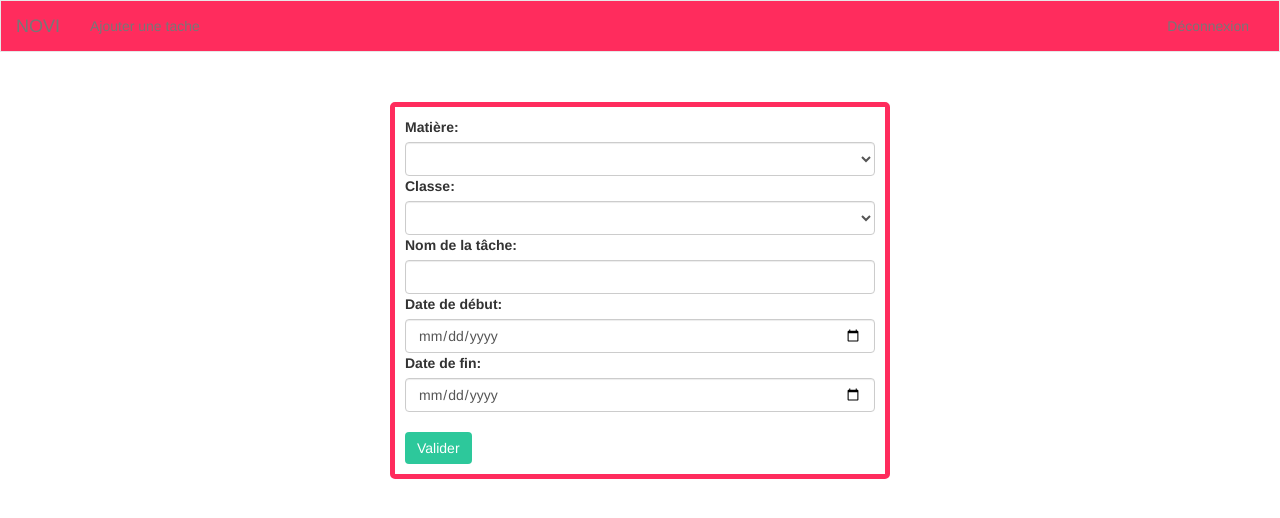
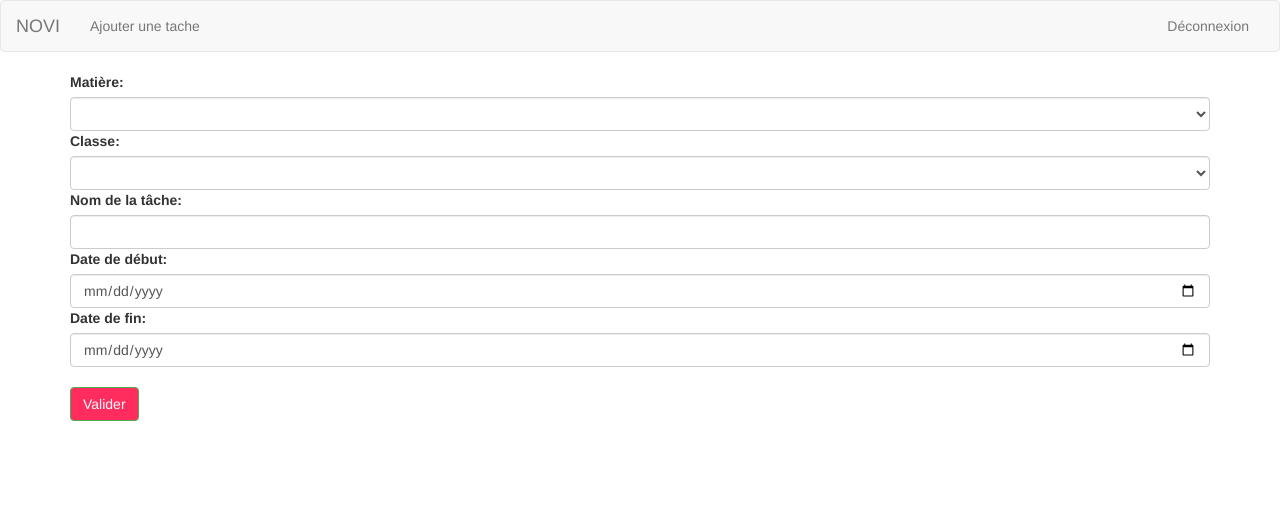
Before and after one commit to juliobasito/novi-challenge, a PHP site: page /views/teacher/formAddTaskTeacher.php in a window 1280 px wide. Shown: the top 518 px of the page. Run offline with PHP 8.4, Linux system fonts and the light colour scheme; the template is opened without the code that fills it, so the values that code supplies are empty; some libraries are stand-ins or nearby versions.

```diff
--- a/css/mycss.css
+++ b/css/mycss.css
@@ -1,45 +1,8 @@
-.form-group
-{
-	border: 5px solid #ff2c5d;
-	border-radius: 5px;
-	padding: 10px;
-	margin: 0 auto;
-	max-width: 500px;
-	margin-top: 50px;
+
+.btn-success{
+    background-color: #ff2c5d;
 }
 
-.onglet
-{
-	background-color:  #ff2c5d;
-	border: none;
-	border-radius: 0px;
-	margin-left: 10px;
+.btn-success:hover{
+    background-color: #ff2c5d !important;
 }
-.onglet:hover
-{
-	background-color: #CF244B;
-}
-.btn-success
-{
-	background-color: #2dc89b;
-	border: none;
-}
-.btn-success:hover
-{
-	background-color: #239C79;
-}
-.navbar-default
-{
-	background-color:  #ff2c5d;
-	border-radius: 0px;
-	margin: 0px;
-	color:white;
-}
-.navOnglet
-{
-	color:white;
-}
-.navOnglet:hover
-{
-	color:black;
-}
--- a/views/layouts/main.php
+++ b/views/layouts/main.php
@@ -16,6 +16,7 @@
 
     <!-- Custom CSS -->
     <link href="css/landing-page.css" rel="stylesheet">
+    <link href="css/mycss.css" rel="stylesheet">
 
     <!-- Custom Fonts -->
     <link href="font-awesome/css/font-awesome.min.css" rel="stylesheet" type="text/css">
```
Also changed, not shown: views/index.php (+3 -97 lines).
